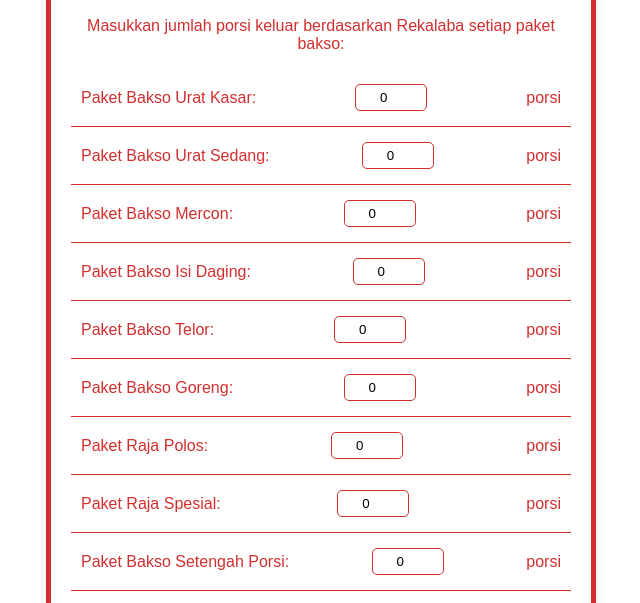
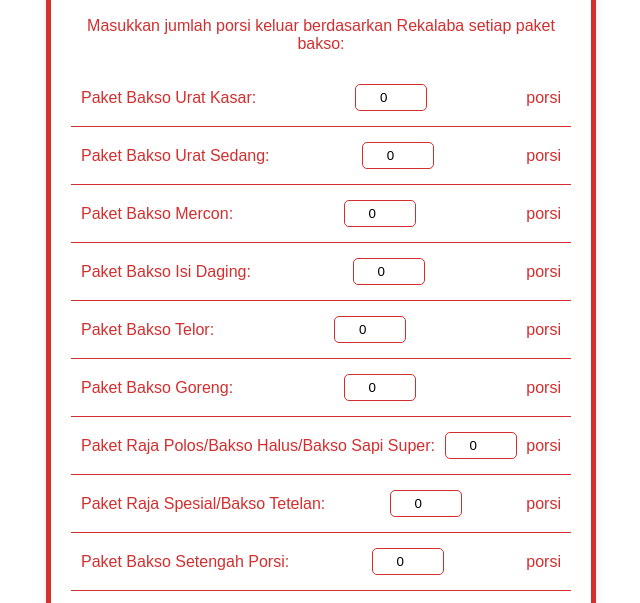
Before and after one commit to AndreaKosasih/KalkulatorBakso, a plain HTML site: page index.html in a window 1280 px wide. Shown: the part 193-796 px from the top of the page, without its empty margins (319-959 px from the left). Drawn offline with Linux system fonts and the light colour scheme.

Commit message:
Update menambahkan nama lain untuk raja polos dan raja spesial

```diff
--- a/index.html
+++ b/index.html
@@ -101,8 +101,8 @@
             "Paket Bakso Isi Daging": { "urat sedang": 3, "isi daging": 1 },
             "Paket Bakso Telor": { "urat sedang": 3, "bakso telor": 1 },
             "Paket Bakso Goreng": { "bakso goreng": 10 },
-            "Paket Raja Polos": { "sapi super": 5 },
-            "Paket Raja Spesial": { "sapi super": 4 },
+            "Paket Raja Polos/Bakso Halus/Bakso Sapi Super": { "sapi super": 5 },
+            "Paket Raja Spesial/Bakso Tetelan": { "sapi super": 4 },
             "Paket Bakso Setengah Porsi": { "urat sedang": 3},
             "Paket Bakso Gratis (Khusus GO)": { "urat sedang": 5 }
         };
```
